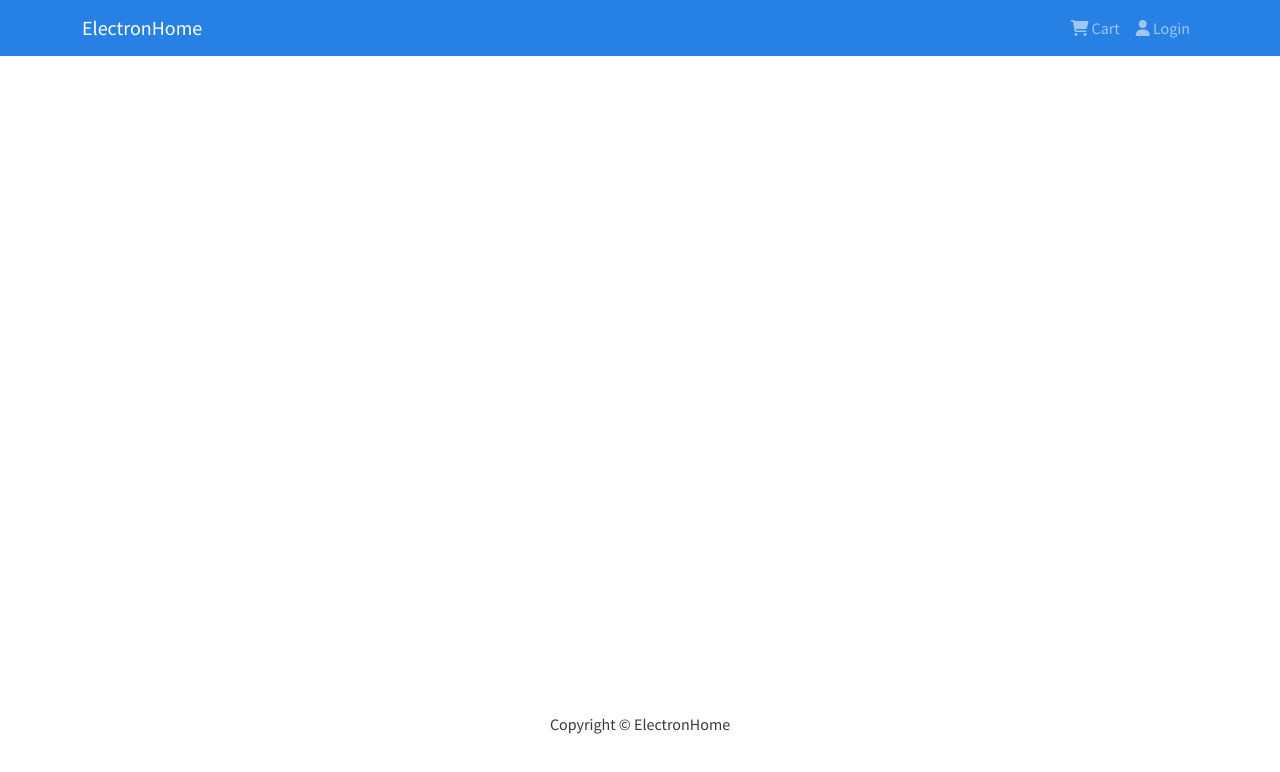
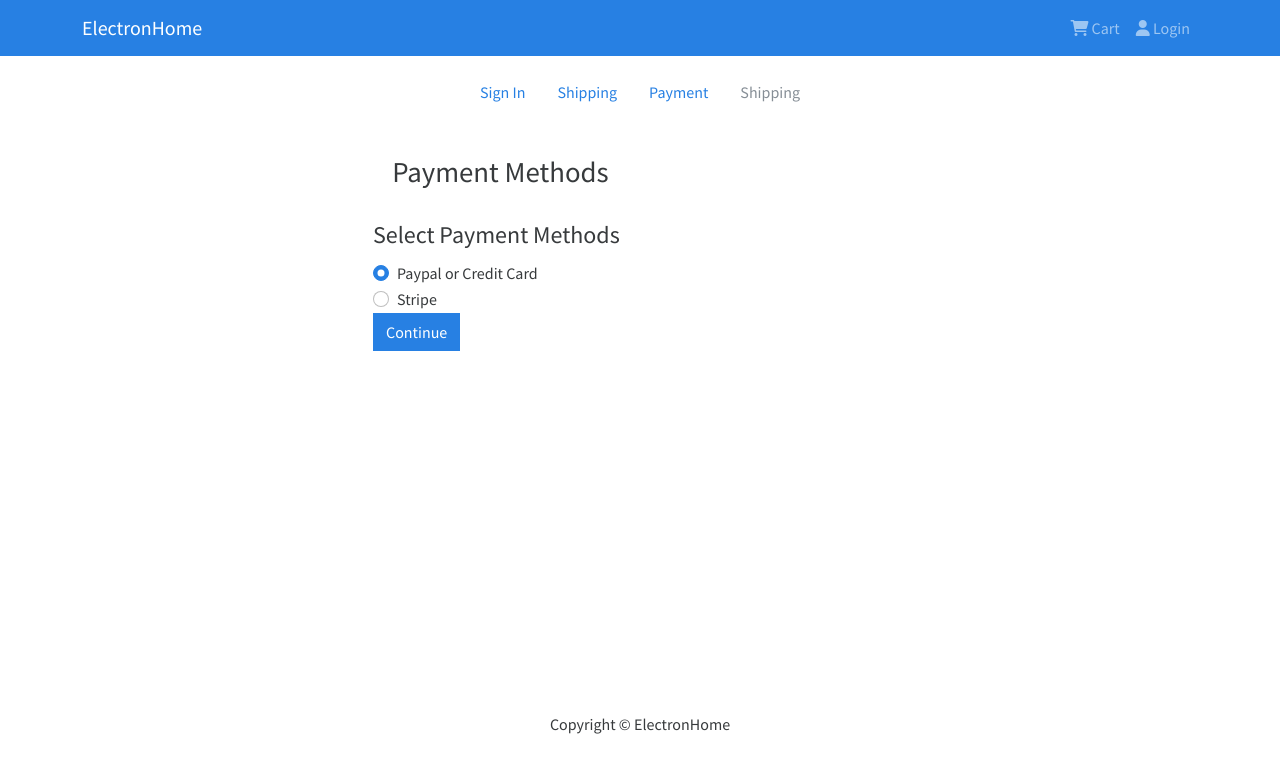
Before and after one commit to philiphou/Electron-s-Home, a React (Create React App) app in the folder Frontend/: page /shipping in a window 1280 px wide. Both pictures are taken after typing "Sample", "Sample", "Sample", "Sample" into the empty fields and a click on the button "Continue". Shown: the top 772 px of the page. Built offline with nearby package versions, Linux system fonts and the light colour scheme.

Commit message:
payment method screen

```diff
--- a/Frontend/src/App.js
+++ b/Frontend/src/App.js
@@ -10,6 +10,7 @@ import LoginScreen from "./Screens/LoginScreen";
 import RegisterScreen from './Screens/RegisterScreen'
 import ProfileScreen from "./Screens/ProfileScreen";
 import ShippingScreen from "./Screens/ShippingScreen";
+import PaymentScreen from "./Screens/PaymentScreen";
 
 
 
@@ -27,6 +28,7 @@ function App() {
             <Route path="/register" element={<RegisterScreen />} />
             <Route path="/profile" element={<ProfileScreen />} />
             <Route path="/shipping" element={<ShippingScreen />} />
+            <Route path="/payment" element={<PaymentScreen />} />
           </Routes>
         </Container>
       </main>
--- /dev/null
+++ b/Frontend/src/Screens/PaymentScreen.jsx
@@ -0,0 +1,63 @@
+import React, { useState } from "react";
+import { Form, Button } from "react-bootstrap";
+import FormContainer from "../Components/FormContainer";
+import { useDispatch, useSelector } from "react-redux";
+import { useNavigate } from "react-router-dom";
+
+import CheckoutStep from "../Components/CheckoutStep";
+import { saveShippingAddress } from "../actions/cartActions";
+
+export default function PaymentScreen() {
+  const cart = useSelector((state) => state.cart);
+  const { shippingAddress } = cart;
+  console.log(shippingAddress)
+  const navigate = useNavigate();
+  if (Object.keys(shippingAddress).length===0) {
+    navigate("/shipping");
+  }
+  const [payment, SetPayment] = useState("PayPal");
+
+  const dispatch = useDispatch();
+
+  const submitHandler = (e) => {
+    e.preventDefault();
+    navigate("/placeorder");
+  };
+
+  return (
+    <FormContainer>
+      <CheckoutStep step1 step2 step3 />
+      <h1>Payment Methods</h1>
+      <Form onSubmit={submitHandler}>
+        <Form.Group controlId="address">
+          <Form.Label as="legend">Select Payment Methods</Form.Label>
+          <Form.Check
+            type="radio"
+            label="Paypal or Credit Card"
+            id="paypal"
+            name="paymentMethod"
+            value="PayPal"
+            checked
+            onChange={(e) => {
+              SetPayment(e.target.value);
+            }}
+          ></Form.Check>
+          <Form.Check
+            type="radio"
+            label="Stripe"
+            id="Stripe"
+            name="paymentMethod"
+            value="Stripe"
+            onChange={(e) => {
+              SetPayment(e.target.value);
+            }}
+          ></Form.Check>
+        </Form.Group>
+
+        <Button type="submit" variant="primary" onClick={submitHandler}>
+          Continue
+        </Button>
+      </Form>
+    </FormContainer>
+  );
+}
--- a/Frontend/src/Screens/ShippingScreen.jsx
+++ b/Frontend/src/Screens/ShippingScreen.jsx
@@ -10,28 +10,36 @@ import { saveShippingAddress } from "../actions/cartActions";
 export default function ShippingScreen() {
   const cart = useSelector((state) => state.cart);
   const { shippingAddress } = cart;
-  const [address, setAddress] = useState(shippingAddress?shippingAddress.address:"");
-  const [city, setCity] = useState(shippingAddress?shippingAddress.city:"");
-  const [postcode, setPostCode] = useState(shippingAddress?shippingAddress.postcode:"");
-  const [country, setCountry] = useState(shippingAddress?shippingAddress.country:"");
+  const [address, setAddress] = useState(
+    shippingAddress ? shippingAddress.address : ""
+  );
+  const [city, setCity] = useState(shippingAddress ? shippingAddress.city : "");
+  const [postcode, setPostCode] = useState(
+    shippingAddress ? shippingAddress.postcode : ""
+  );
+  const [country, setCountry] = useState(
+    shippingAddress ? shippingAddress.country : ""
+  );
   const [message, setMessage] = useState(null);
   const dispatch = useDispatch();
   const navigate = useNavigate();
   const submitHandler = (e) => {
     e.preventDefault();
+
     dispatch(saveShippingAddress({ address, city, postcode, country }));
-    localStorage.setItem('shippingAddress',{ address, city, postcode, country })
+
     navigate("/payment");
   };
 
   return (
     <FormContainer>
-      <CheckoutStep step1 step2/>
+      <CheckoutStep step1 step2 />
       <h1>Shipping</h1>
       <Form onSubmit={submitHandler}>
         <Form.Group controlId="address">
           <Form.Label>Address</Form.Label>
           <Form.Control
+            required
             type="address"
             placeholder="Enter Address"
             value={address}
@@ -46,6 +54,7 @@ export default function ShippingScreen() {
             type="city"
             placeholder="Enter City"
             value={city}
+            required
             onChange={(e) => {
               setCity(e.target.value);
             }}
@@ -57,6 +66,7 @@ export default function ShippingScreen() {
             type="postcode"
             placeholder="Enter Post Code"
             value={postcode}
+            required
             onChange={(e) => {
               setPostCode(e.target.value);
             }}
@@ -68,6 +78,7 @@ export default function ShippingScreen() {
             type="country"
             placeholder="Enter Country"
             value={country}
+            required
             onChange={(e) => {
               setCountry(e.target.value);
             }}
@@ -77,7 +88,6 @@ export default function ShippingScreen() {
           Continue
         </Button>
       </Form>
-
     </FormContainer>
   );
 }
```
